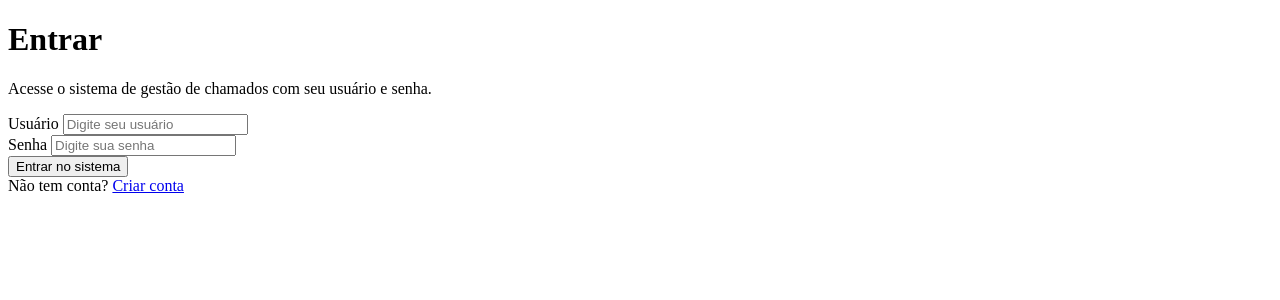
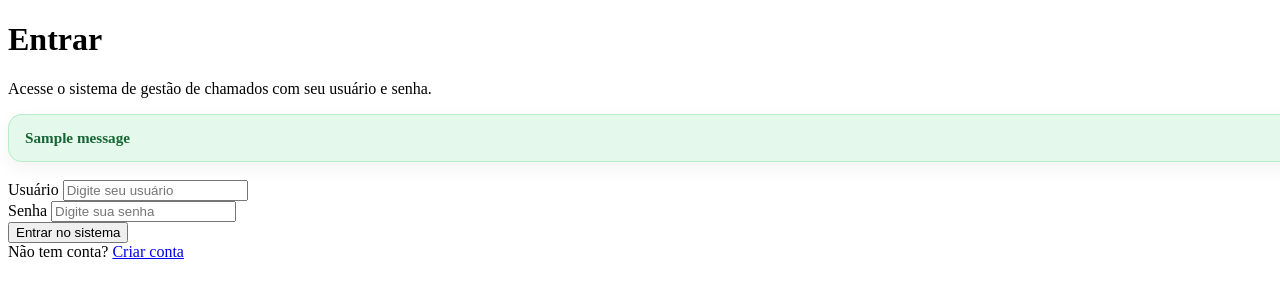
Before and after one commit to clawdyno0-png/sistema-chamados, a Flask app: page /login in a window 1280 px wide. Shown: the top 300 px of the page. Run offline with Flask 3, Linux system fonts and the light colour scheme; tables that the repository leaves empty hold one stand-in row (values such as "Sample post"); one stand-in notice (Sample message) is shown.

Commit message:
Update login.html

```diff
--- a/templates/login.html
+++ b/templates/login.html
@@ -13,6 +13,18 @@
     <div class="auth-card">
       <h1>Entrar</h1>
       <p>Acesse o sistema de gestão de chamados com seu usuário e senha.</p>
+
+      {% with messages = get_flashed_messages(with_categories=true) %}
+        {% if messages %}
+          <div style="margin-bottom: 18px;">
+            {% for category, message in messages %}
+              <div class="flash-message flash-{{ category }}" style="margin-bottom: 10px;">
+                {{ message }}
+              </div>
+            {% endfor %}
+          </div>
+        {% endif %}
+      {% endwith %}
 
       <form method="POST">
         <div class="form-group">
```
